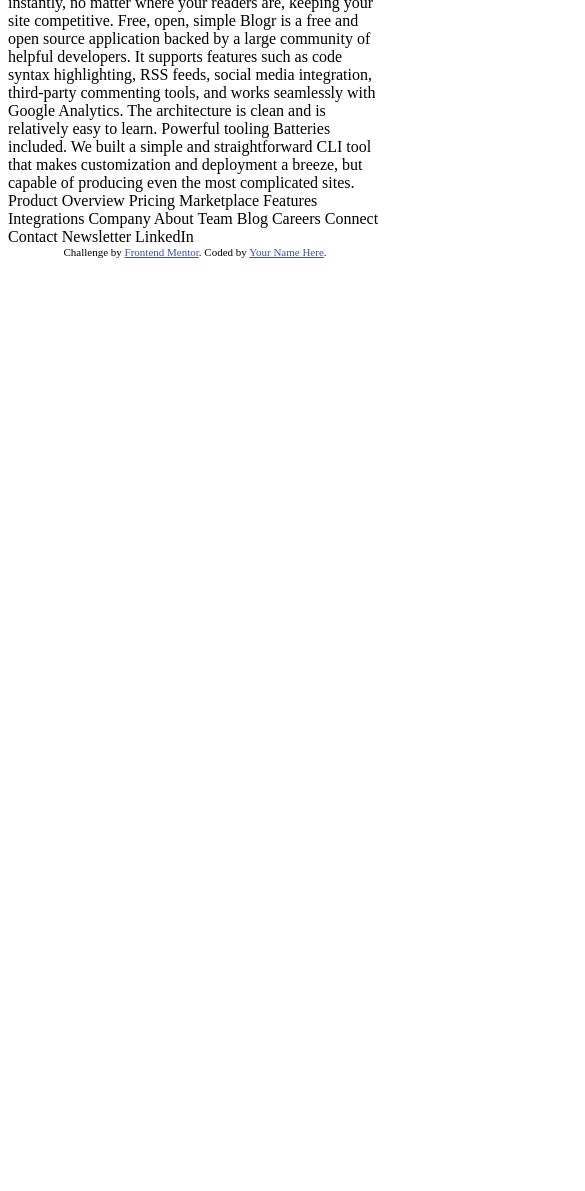
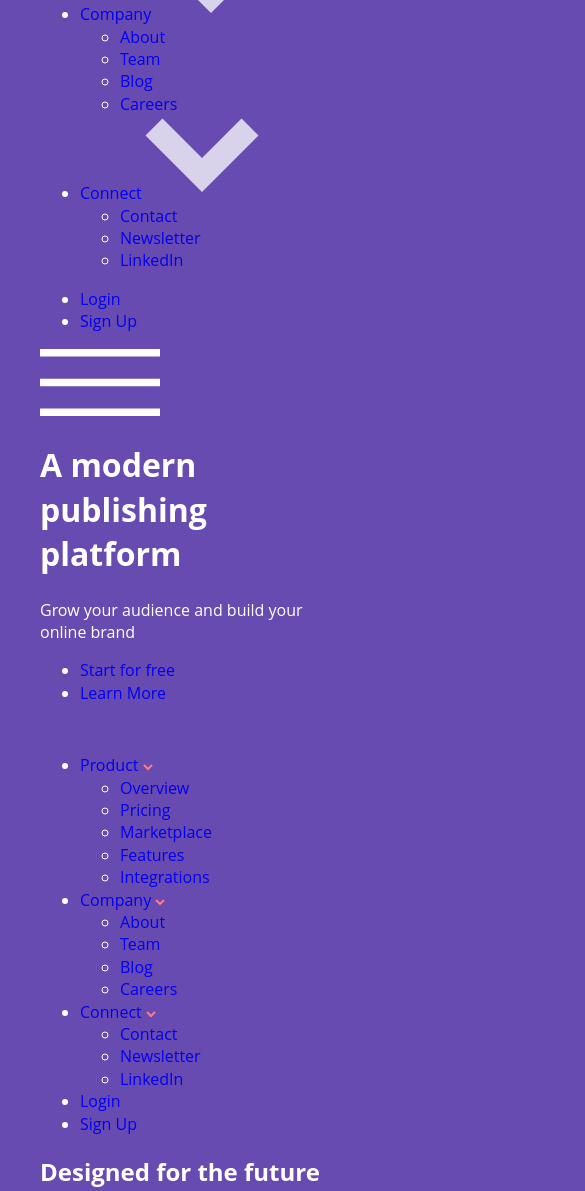
Before and after one commit to Vicba/Frontend-Mentor-Challenges, a plain HTML site: page blogr-landing-page-main/index.html in a window 390 px wide. Shown: the part 374-1565 px from the top of the page, 585 px wide, since content can reach past the window. Before the commit the page ends 844 px from the top, so only its background shows below. Drawn offline with nearby package versions, Linux system fonts and the light colour scheme; files that its build step writes are made by us from their sources; files whose address does not match are found by name.

Commit message:
added js file with mobile nav

```diff
--- a/blogr-landing-page-main/index.html
+++ b/blogr-landing-page-main/index.html
@@ -1,99 +1,232 @@
 <!DOCTYPE html>
 <html lang="en">
+
 <head>
   <meta charset="UTF-8">
-  <meta name="viewport" content="width=device-width, initial-scale=1.0"> <!-- displays site properly based on user's device -->
+  <meta name="viewport" content="width=device-width, initial-scale=1.0">
+  <!-- displays site properly based on user's device -->
 
   <link rel="icon" type="image/png" sizes="32x32" href="./images/favicon-32x32.png">
 
   <title>Frontend Mentor | [Blogr]</title>
 
-  <!-- Feel free to remove these styles or customise in your own stylesheet 👍 -->
-  <style>
-    .attribution { font-size: 11px; text-align: center; }
-    .attribution a { color: hsl(228, 45%, 44%); }
-  </style>
+  <link rel="stylesheet" href="style.css">
 </head>
+
 <body>
-  Product
+  <header>
+    <nav>
+      <a href="#"><img src="images/logo.svg" alt="Blogr logo"></a>
+      <ul class="site-nav">
+        <li>
+          <a href="#">Product</a><img src="images/icon-arrow-light.svg">
+          <div class="dropdown-menu">
+            <ul>
+              <li><a href="#">Overview</a></li>
+              <li><a href="#">Pricing</a></li>
+              <li><a href="#">Marketplace</a></li>
+              <li><a href="#">Features</a></li>
+              <li><a href="#">Integrations</a></li>
+            </ul>
+          </div>
+        </li>
 
-  Overview
-  Pricing
-  Marketplace
-  Features
-  Integrations
+        <li>
+          <a href="#">Company</a><img src="images/icon-arrow-light.svg">
+          <div class="dropdown-menu">
+            <ul>
+              <li><a href="#">About</a></li>
+              <li><a href="#">Team</a></li>
+              <li><a href="#">Blog</a></li>
+              <li><a href="#">Careers</a></li>
+            </ul>
+          </div>
+        </li>
 
-  Company
+        <li>
+          <a href="#">Connect</a><img src="images/icon-arrow-light.svg">
+          <div class="dropdown-menu">
+            <ul>
+              <li><a href="#">Contact</a></li>
+              <li><a href="#">Newsletter</a></li>
+              <li><a href="#">LinkedIn</a></li>
+            </ul>
+          </div>
+        </li>
 
-  About
-  Team
-  Blog
-  Careers
+      </ul>
+      <ul class="register">
+        <li><a href="#" class="login">Login</a></li>
+        <li><a href="#" class="signup">Sign Up</a></li>
+      </ul>
+      <img src="images/icon-hamburger.svg" id="mobilemenu">
+    </nav>
 
-  Connect
+    <div class="header-content">
+      <h1>A modern publishing platform</h1>
+      <p>Grow your audience and build your online brand</p>
+      <ul class="header-content-links">
+        <li><a href="#" class="start">Start for free</a></li>
+        <li><a href="#" class="learn">Learn More</a></li>
+      </ul>
+    </div>
+  </header>
 
-  Contact
-  Newsletter
-  LinkedIn
+  <!-- Mobile Navigation starts here -->
+  <div id="mobilenav" class="mobilenav">
+    <ul>
+      <li class="connect">
+        <div class="connect-text">
+          <a href="#">Product</a>
+          <img src="images/icon-arrow-dark.svg" alt="dropdown arrow">
+        </div>
+        <div class="dropdown-menu-mobile">
+          <ul>
+            <li><a href="#">Overview</a></li>
+            <li><a href="#">Pricing</a></li>
+            <li><a href="#">Marketplace</a></li>
+            <li><a href="#">Features</a></li>
+            <li><a href="#">Integrations</a></li>
+          </ul>
+        </div>
+      </li>
 
-  Login
-  Sign Up
+      <li class="connect">
+        <div class="connect-text">
+          <a href="#">Company</a>
+          <img src="images/icon-arrow-dark.svg" alt="dropdown arrow">
+        </div>
+        <div class="dropdown-menu-mobile">
+          <ul>
+            <li><a href="#">About</a></li>
+            <li><a href="#">Team</a></li>
+            <li><a href="#">Blog</a></li>
+            <li><a href="#">Careers</a></li>
+          </ul>
+        </div>
+      </li>
 
-  A modern publishing platform
-  Grow your audience and build your online brand
+      <li class="connect">
+        <div class="connect-text">
+          <a href="#">Connect</a>
+          <img src="images/icon-arrow-dark.svg" alt="dropdown arrow">
+        </div>
+        <div class="dropdown-menu-mobile">
+          <ul>
+            <li><a href="#">Contact</a></li>
+            <li><a href="#">Newsletter</a></li>
+            <li><a href="#">LinkedIn</a></li>
+          </ul>
+        </div>
+      </li>
 
-  Start for Free
-  Learn More
+      <li><a href="#">Login</a></li>
+      <li class="signup"><a href="#">Sign Up</a></li>
+    </ul>
+  </div>
 
-  Designed for the future
 
-  Introducing an extensible editor
-  Blogr features an exceedingly intuitive interface which lets you focus on one thing: creating content.
-  The editor supports management of multiple blogs and allows easy manipulation of embeds such as images,
-  videos, and Markdown. Extensibility with plugins and themes provide easy ways to add functionality or
-  change the looks of a blog.
+  <!---description---->
+  <section class="description">
+    <h2>Designed for the future</h2>
+    <div class="description-content">
+      <div class="description-content-leftcolumn">
+        <h3>Introducing an extensible editor</h3>
+        <p>Blogr features an exceedingly intuitive interface which lets you focus on one thing: creating content.
+          The editor supports management of multiple blogs and allows easy manipulation of embeds such as images,
+          videos, and Markdown. Extensibility with plugins and themes provide easy ways to add functionality or
+          change the looks of a blog
+        </p>
+        <h3>Robust content management</h3>
+        <p>Flexible content management enables users to easily move through posts. Increase the usability of your blog
+          by adding customized categories, sections, format, or flow. With this functionality, you’re in full control.
+        </p>
+      </div>
+      <div class="description-content-rightcolumn">
+        <img src="images/illustration-editor-desktop.svg" class="desktop-editor">
+        <img src="images/illustration-editor-mobile.svg" class="mobile-editor">
+      </div>
+    </div>
+  </section>
 
-  Robust content management
-  Flexible content management enables users to easily move through posts. Increase the usability of your blog
-  by adding customized categories, sections, format, or flow. With this functionality, you’re in full control.
 
-  State of the Art Infrastructure
-  With reliability and speed in mind, worldwide data centers provide the backbone for ultra-fast connectivity.
-  This ensures your site will load instantly, no matter where your readers are, keeping your site competitive.
 
-  Free, open, simple
-  Blogr is a free and open source application backed by a large community of helpful developers. It supports
-  features such as code syntax highlighting, RSS feeds, social media integration, third-party commenting tools,
-  and works seamlessly with Google Analytics. The architecture is clean and is relatively easy to learn.
+  <!-- Services -->
+  <section class="services">
+    <div class="services-leftcolumn">
+      <img src="images/illustration-phones.svg" class="phone">
+      <img src="images/bg-pattern-circles.svg" class="circle-pattern">
+    </div>
+    <div class="services-rightcolumn">
+      <h4>State of the Art Infrastructure</h4>
+      <p>With reliability and speed in mind, worldwide data centers provide the backbone for ultra-fast connectivity.
+        This ensures your site will load instantly, no matter where your readers are, keeping your site competitive.
+      </p>
+    </div>
+  </section>
 
-  Powerful tooling
-  Batteries included. We built a simple and straightforward CLI tool that makes customization and deployment a breeze, but
-  capable of producing even the most complicated sites.
+  <!-- Features -->
+  <section class="features">
+    <div class="features-leftcolumn">
+      <img src="images/illustration-laptop-desktop.svg" class="desktop-illustration">
+      <img src="images/illustration-laptop-mobile.svg" class="mobile-illustration">
+    </div>
+    <div class="features-rightcolumn">
+      <h5>Free, open, simple</h5>
+      <p>Blogr is a free and open source application backed by a large community of helpful developers. It supports
+        features such as code syntax highlighting, RSS feeds, social media integration, third-party commenting tools,
+        and works seamlessly with Google Analytics. The architecture is clean and is relatively easy to learn.
+      </p>
+      <h5>Powerful tooling</h5>
+      <p>Batteries included. We built a simple and straightforward CLI tool that makes customization and deployment a
+        breeze, but
+        capable of producing even the most complicated sites.
+      </p>
+    </div>
+  </section>
 
-  Product
+  <!-- Footer -->
+  <footer>
+    <div class="footer-box">
+      <a href="#"><img src="images/logo.svg" alt="Blogr logo"></a>
+    </div>
+    <div class="footer-box">
+      <h6>Product</h6>
+      <ul>
+        <li><a href="#">Overview</a></li>
+        <li><a href="#">Pricing</a></li>
+        <li><a href="#">Marketplace</a></li>
+        <li><a href="#">Features</a></li>
+        <li><a href="#">Integrations</a></li>
+      </ul>
+    </div>
+    <div class="footer-box">
+      <h6>Company</h6>
+      <ul>
+        <li><a href="#">About</a></li>
+        <li><a href="#">Team</a></li>
+        <li><a href="#">Blog</a></li>
+        <li><a href="#">Careers</a></li>
+      </ul>
+    </div>
+    <div class="footer-box">
+      <h6>Connect</h6>
+      <ul>
+        <li><a href="#">Contact</a></li>
+        <li><a href="#">Newsletter</a></li>
+        <li><a href="#">LinkedIn</a></li>
+      </ul>
+    </div>
 
-  Overview
-  Pricing
-  Marketplace
-  Features
-  Integrations
+    <div class="attribution">
+      Coded by <a href="https://github.com/Vicba" target="_blank">Vicba</a>.
+    </div>
 
-  Company
+  </footer>
 
-  About
-  Team
-  Blog
-  Careers
+  <script src="script.js"></script>
 
-  Connect
 
-  Contact
-  Newsletter
-  LinkedIn
+</body>
 
-  <div class="attribution">
-    Challenge by <a href="https://www.frontendmentor.io?ref=challenge" target="_blank">Frontend Mentor</a>.
-    Coded by <a href="#">Your Name Here</a>.
-  </div>
-</body>
 </html>
```
